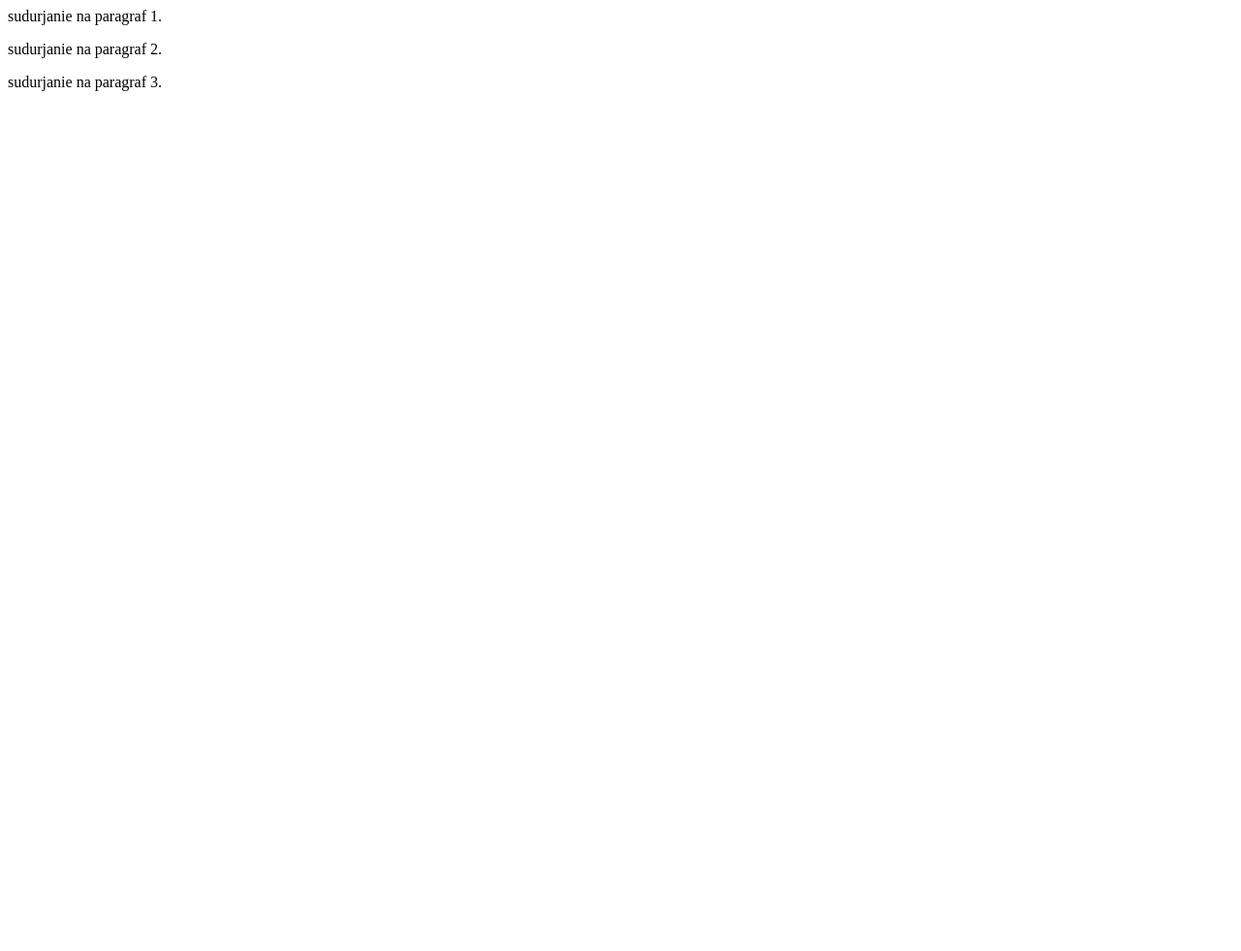
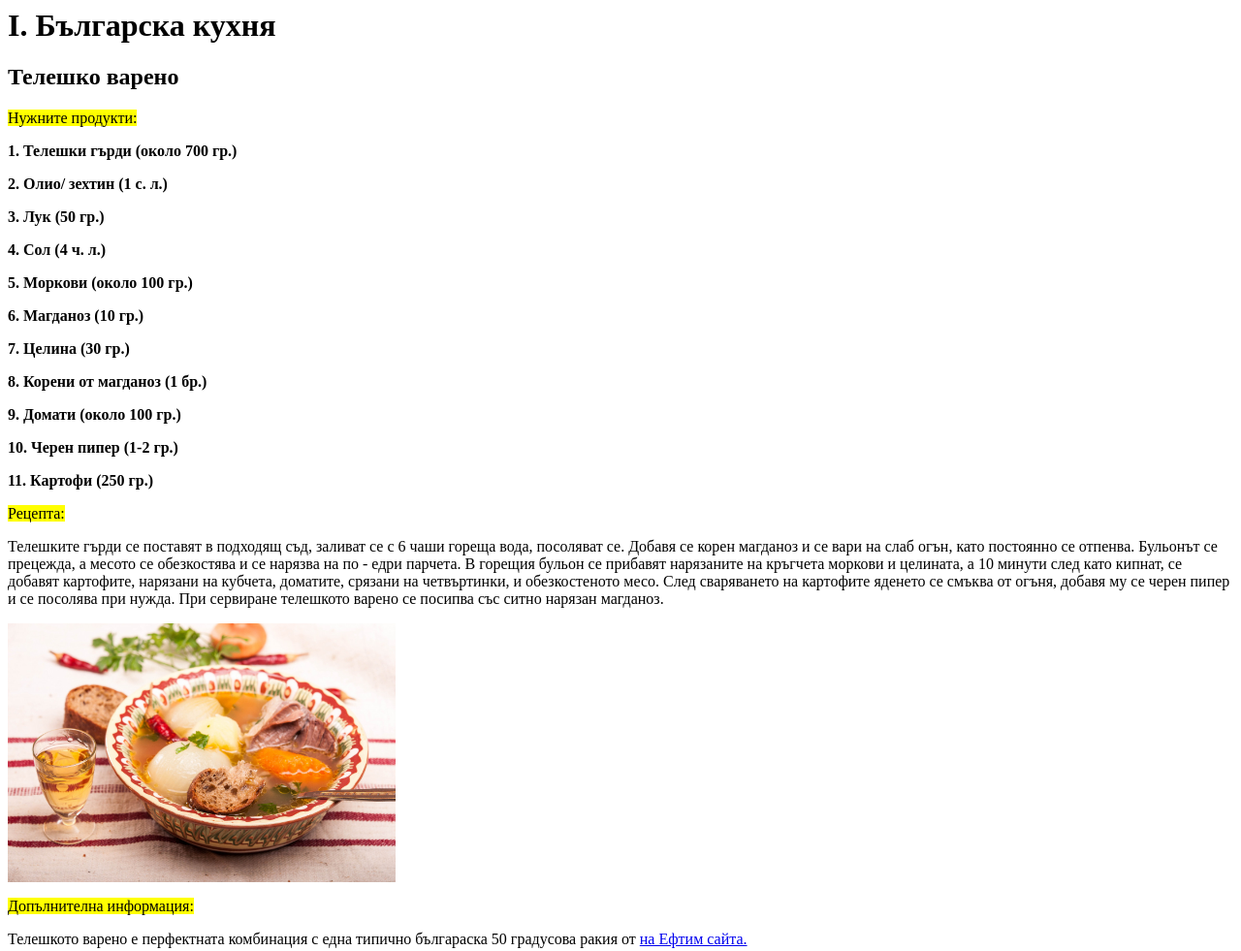
Before and after one commit to iskrata69/iseto_piseto, a plain HTML site: page index.html in a window 1280 px wide. Shown: the whole page at 97% size. Before the commit the page ends 800 px from the top, so only its background shows below. Drawn offline with Linux system fonts and the light colour scheme.

Commit message:
added a picture

```diff
--- a/index.html
+++ b/index.html
@@ -1,11 +1,39 @@
 <!DOCTYPE hmtl>
 <html>
 	<head>
-	<title> sprqh li ti toka </title>
+	<title> Cooking with Isi </title>
+	 <link rel="icon" type="imagе/png" href="logo.png">
 	</head>
 	<body>
-	<p> sudurjanie na paragraf 1. </p>
-	<p> sudurjanie na paragraf 2. </p>
- 	<p> sudurjanie na paragraf 3. </p>
+	<h1> I. Българска кухня </h1>
+	<h2> Телешко варено </h2>
+	<p> <mark> Нужните продукти: </mark> </p>
+	<p> <strong> 1. Телешки гърди (около 700 гр.) </strong> </p>
+	<p> <b> 2. Олио/ зехтин (1 с. л.) </p>
+	<p> 3. Лук (50 гр.) </p>
+	<p> 4. Сол (4 ч. л.) </p>
+	<p> 5. Моркови (около 100 гр.) </p>
+	<p> 6. Магданоз (10 гр.) </p>
+	<p> 7. Целина (30 гр.) </p>
+	<p> 8. Корени от магданоз (1 бр.) </p>
+	<p> 9. Домати (около 100 гр.) </p>
+	<p> 10. Черен пипер (1-2 гр.) </p>
+	<p> 11. Картофи (250 гр.) </b> </p>
+	<p> <mark> Рецепта: </mark> </p>
+	<p> Телешките гърди се поставят в подходящ съд, заливат се с 6 чаши гореща вода, посоляват се. Добавя се корен магданоз и се вари на слаб огън, като постоянно се отпенва.
+
+Бульонът се прецежда, а месото се обезкостява и се нарязва на по - едри парчета.
+
+В горещия бульон се прибавят нарязаните на кръгчета моркови и целината, а 10 минути след като кипнат, се добавят картофите, нарязани на кубчета, доматите, срязани на четвъртинки, и обезкостеното месо.
+
+След сваряването на картофите яденето се смъква от огъня, добавя му се черен пипер и се посолява при нужда.
+
+При сервиране телешкото варено се посипва със ситно нарязан магданоз. </p>
+ 	<img src="t_vareno.jpg" alt="Снимка на телешко варено" width= "400 px">
+	<p> <mark> Допълнителна информация: </mark> </p>
+	<p> Телешкото варено е перфектната комбинация с една типично българаска 50 градусова ракия от
+
+<a href="от гитхъб трябва да взема на ефито линка!!!"> на Ефтим сайта.</a>
+
 	</body>
 </html>
```
Also changed, not shown: logo.png (added), t_vareno.jpg (added).
